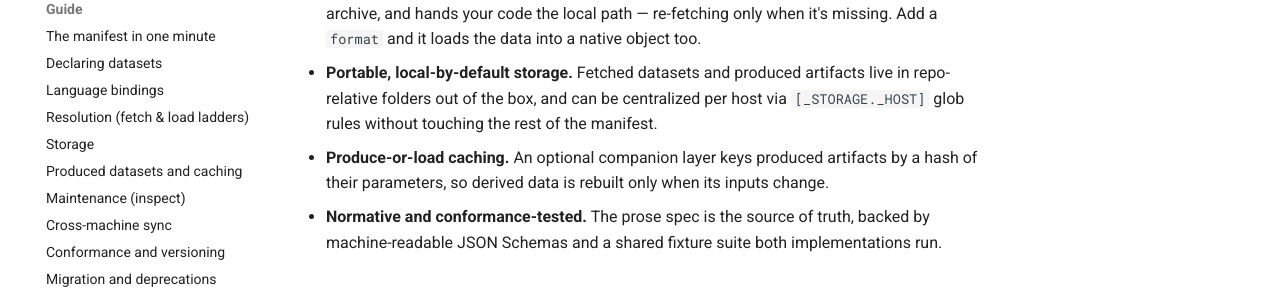
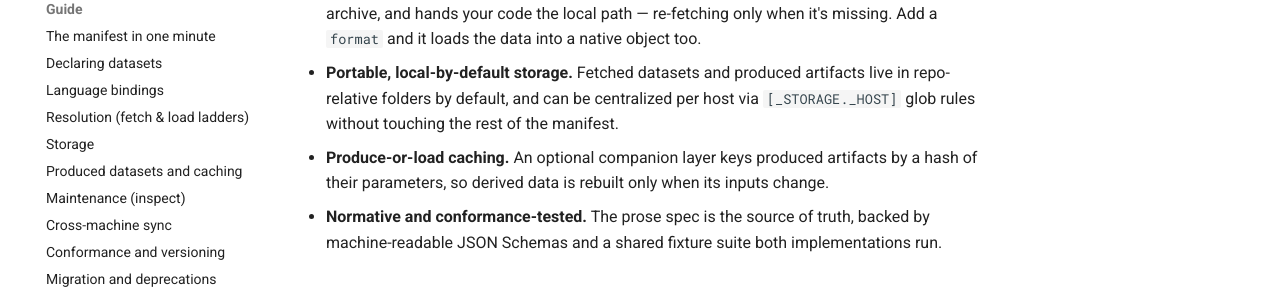
Before and after one commit to perrette/datamanifest.toml, an MkDocs documentation site: the page built from docs/index.md, in a window 1280 px wide and 1400 px high, scrolled down 217 px. Shown: the part 197-486 px from the top of the window. Built offline with MkDocs 1.6.1 and Material for MkDocs 9.7.7, drawn with Linux system fonts in a browser that asks for light colours; comment, search, counter and statistics services are not loaded; part of the change alters nothing that is shown; some of the changed text lies outside the part shown.

```diff
--- a/README.md
+++ b/README.md
@@ -29,7 +29,7 @@ are tracked by spec tags (currently `spec-v4`).
   unpacks the archive, and hands your code the local path — re-fetching only when it's
   missing. Add a `format` and it loads the data into a native object too.
 - **Portable, local-by-default storage.** Fetched datasets and produced artifacts live in
-  repo-relative folders out of the box, and can be centralized per host via
+  repo-relative folders by default, and can be centralized per host via
   `[_STORAGE._HOST]` glob rules without touching the rest of the manifest.
 - **Produce-or-load caching.** An optional companion layer keys produced artifacts by a
   hash of their parameters, so derived data is rebuilt only when its inputs change.
@@ -94,7 +94,7 @@ so both read the same `datamanifest.toml`.
 
 ## From the same author
 
-A small toolkit for a Markdown-first scientific workflow.
+A few related tools I maintain, useful in a Markdown-based scientific workflow.
 
 **Scientific writing & data**
 
--- a/docs/index.md
+++ b/docs/index.md
@@ -58,7 +58,7 @@ extract = true
 
 ## From the same author
 
-A small toolkit for a Markdown-first scientific workflow.
+A few related tools I maintain, useful in a Markdown-based scientific workflow.
 
 **Scientific writing & data**
 
```
